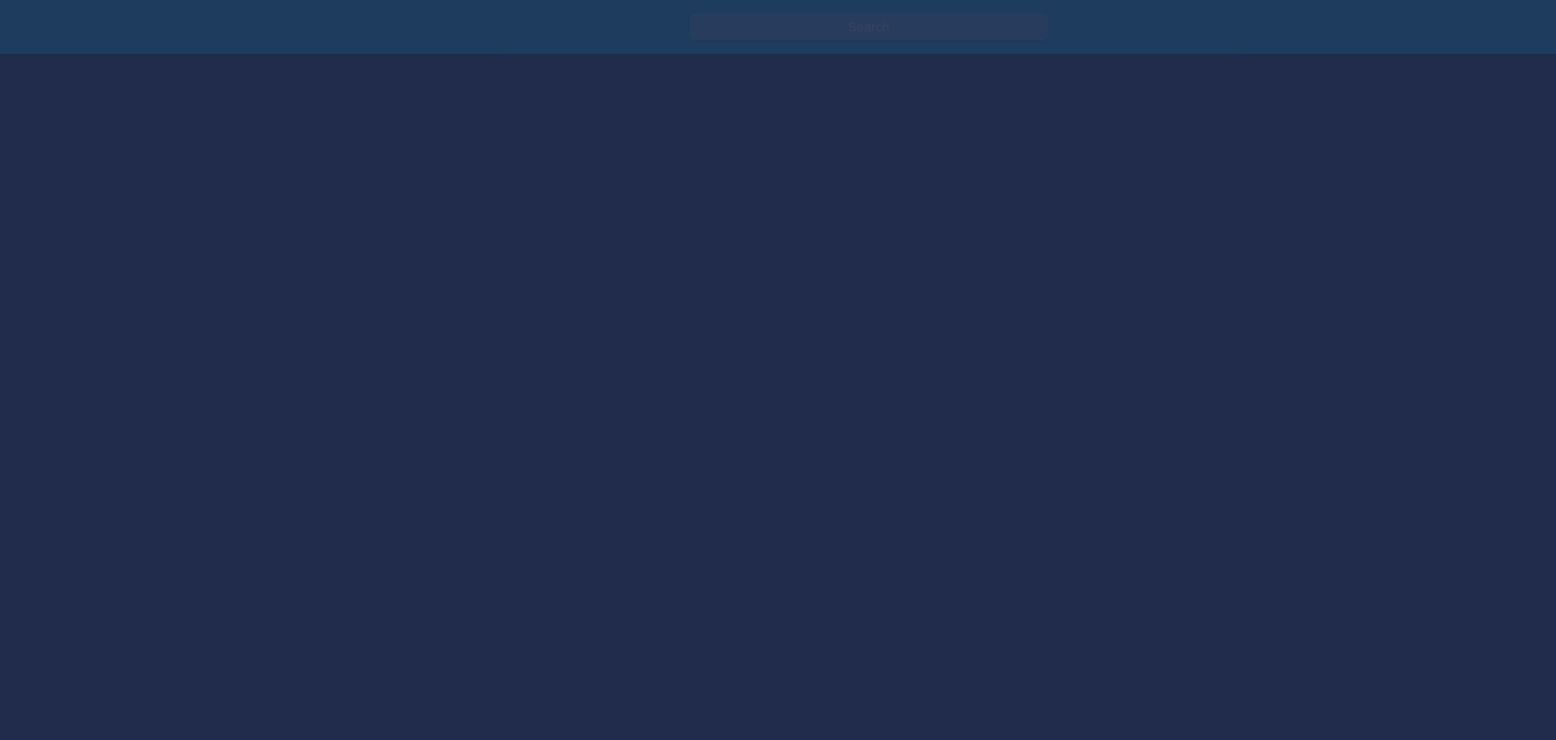
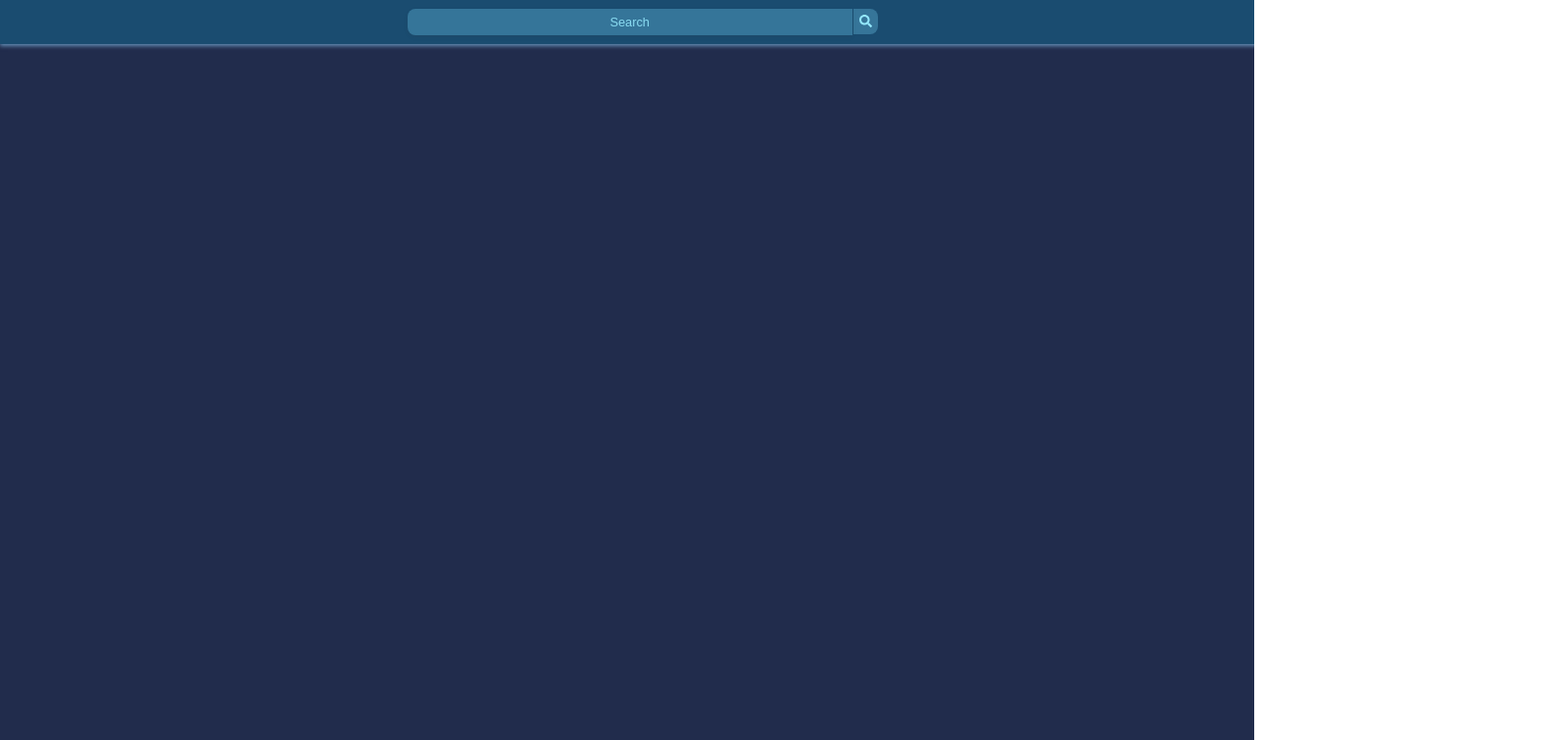
Before and after one commit to Farazdaq/Weather-Electricity-Analytics-System-Dashboard, a React (Vite) app in the folder weather-electricity-analytics-system-dashboard/: page / in a window 1280 px wide. Shown: the top 756 px of the page at 98% size, 1588 px wide, since content can reach past the window. Built offline with nearby package versions, Linux system fonts and the light colour scheme.

Commit message:
this is containing, search input and search button

```diff
--- a/weather-electricity-analytics-system-dashboard/package.json
+++ b/weather-electricity-analytics-system-dashboard/package.json
@@ -11,7 +11,8 @@
   },
   "dependencies": {
     "react": "^19.2.0",
-    "react-dom": "^19.2.0"
+    "react-dom": "^19.2.0",
+    "react-icons": "^5.5.0"
   },
   "devDependencies": {
     "@eslint/js": "^9.39.1",
--- a/weather-electricity-analytics-system-dashboard/src/assets/styles/theme.tsx
+++ b/weather-electricity-analytics-system-dashboard/src/assets/styles/theme.tsx
@@ -2,8 +2,8 @@
 const theme = {
   colors: {
     primary: "#93E7FB", // main brand color
-    primaryTransparent: "rgba(0, 204, 255, 1)",
-    inputPrimaryTransparent: "rgba(118, 212, 249, 0.9)",
+    primaryTransparent: "rgba(0, 204, 255, 0.2)",
+    inputPrimaryTransparent: "rgba(118, 212, 249, 0.3)",
     secondary: "#9333EA", // secondary accent
     success: "#10B981",
     danger: "#EF4444",
--- a/weather-electricity-analytics-system-dashboard/src/components/Search/Search.css
+++ b/weather-electricity-analytics-system-dashboard/src/components/Search/Search.css
@@ -1,13 +1,46 @@
 .search {
-  width: 200%;
-  height: 25px;
+  width: clamp(250px, 40vw, 450px); /* responsive width */
+  height: clamp(20px, 2vw, 25px); /* responsive height */
+  line-height: clamp(20px, 2vw, 25px); /* vertical align text */
   text-align: center;
   border: none;
   outline: none;
-  border-radius: 5px;
-  box-shadow: 0 1px 2px rgba(0, 0, 0, 0.2);
+  border-radius: 8px 0px 0px 8px;
+
+  color: #93e7fb; /* typing text color */
+  background-color: #93e7fb; /* background */
+
+  box-shadow: 0 2px 4px rgba(63, 63, 63, 0.1);
+
+  font-size: clamp(10px, 1vw, 13px); /* responsive text size */
 }
 
 .search::placeholder {
-  color: white !important;
+  color: #93e7fb !important;
+  opacity: 0.9;
 }
+
+.search-button {
+  height: clamp(22px, 2vw, 27px); /* responsive height */
+  width: clamp(22px, 2vw, 27px); /* responsive width */
+  display: flex; /* Enable flexbox */
+  align-items: center; /* Vertical centering */
+  justify-content: center; /* Horizontal centering */
+  padding: 1px; /* Adjust size */
+  border: none;
+  outline: none;
+  border-radius: 0px 8px 8px 0px;
+}
+.search-button:focus,
+.search-button:active {
+  outline: none; /* Remove focus ring */
+  border: none; /* Remove border on click */
+  box-shadow: none; /* Remove default browser shadow */
+  background-color: transparent; /* Keep background consistent */
+}
+
+.column-container {
+  display: flex; /* Enables Flexbox */
+  flex-direction: row; /* Arranges children vertically */
+  gap: 1px; /* Optional: space between children */
+}
--- a/weather-electricity-analytics-system-dashboard/src/components/Search/Search.tsx
+++ b/weather-electricity-analytics-system-dashboard/src/components/Search/Search.tsx
@@ -1,13 +1,24 @@
 import theme from "../../assets/styles/theme";
+import { FaSearch } from "react-icons/fa";
+
 import "./Search.css";
 function Search() {
   return (
+    <div className="column-container">
       <input
         type="text"
         className="search"
         placeholder="Search"
         style={{ backgroundColor: theme.colors.inputPrimaryTransparent }}
       ></input>
+
+      <button
+        className="search-button"
+        style={{ backgroundColor: theme.colors.inputPrimaryTransparent }}
+      >
+        <FaSearch size={13} style={{ color: theme.colors.primary }} />
+      </button>
+    </div>
   );
 }
 
--- a/weather-electricity-analytics-system-dashboard/src/layouts/Header/Header.css
+++ b/weather-electricity-analytics-system-dashboard/src/layouts/Header/Header.css
@@ -1,8 +1,12 @@
 .header {
-  align-items: center;
-  width: 198.5vh;
-  height: 55px;
-  opacity: 0.1;
-  justify-content: center;
+  width: 100%; /* full width on all screens */
+  height: clamp(45px, 3vw, 45px); /* responsive height */
+
   display: flex;
+  align-items: center; /* vertical centering */
+  justify-content: center; /* responsive horizontal spacing */
+
+  padding: 0 1rem; /* add breathing room */
+  background-color: #93e7fb;
+  box-shadow: 0 2px 4px rgba(143, 206, 251, 0.6);
 }
--- a/weather-electricity-analytics-system-dashboard/src/layouts/MainLayout/MainLayout.css
+++ b/weather-electricity-analytics-system-dashboard/src/layouts/MainLayout/MainLayout.css
@@ -1,34 +1,78 @@
-/* Whole screen container */
+/* =============================
+   RESET / GLOBAL STYLES
+============================= */
+
+#root {
+  width: 100%;
+  height: 100%;
+  max-width: 100%;
+  overflow-x: hidden; /* prevent horizontal scroll */
+}
+
+/* =============================
+   MAIN LAYOUT CONTAINER
+   (Full width + full height)
+============================= */
 .layout-container {
   display: flex;
   flex-direction: column;
-  height: 100vh;
-}
-
-/* Body container under header */
-.layout-body {
-  display: flex;
-  flex: 1;
+  width: 100%;
+  height: 100vh; /* Full screen height */
+  max-width: 100vw; /* Prevent overflow horizontally */
   overflow: hidden;
 }
 
-/* Content area next to sidebar */
+/* =============================
+   HEADER
+============================= */
+
+/* =============================
+   BODY (Sidebar + Content)
+============================= */
+.layout-body {
+  display: flex;
+  flex: 1; /* Takes all remaining height */
+  width: 100%;
+  min-height: 0; /* important for proper flex scrolling */
+  overflow: hidden;
+}
+
+/* =============================
+   SIDEBAR (Desktop)
+============================= */
+.sidebar {
+  width: clamp(180px, 18vw, 280px); /* Responsive width */
+  height: 100%; /* Match layout-body height */
+  background: #ffffff;
+  border-right: 1px solid #e3e3e3;
+  overflow-y: auto;
+  flex-shrink: 0; /* prevent shrinking */
+  transition: transform 0.3s ease;
+}
+
+/* =============================
+   CONTENT AREA (Fills remaining)
+============================= */
 .content-area {
   flex: 1;
-  padding: 20px;
+  width: 100%;
+  height: 100%;
+  padding: clamp(10px, 2vw, 24px);
   overflow-y: auto;
   background: #f5f5f5;
 }
 
-/* Mobile Sidebar */
+/* =============================
+   MOBILE SIDEBAR (Slide-in)
+============================= */
 @media (max-width: 768px) {
   .sidebar {
     position: fixed;
-    top: 60px; /* Under header */
+    top: 60px; /* Below header */
     left: 0;
-    bottom: 0;
+    height: calc(100vh - 60px);
+    width: 220px;
     transform: translateX(-100%);
-    width: 220px;
     z-index: 999;
   }
 
@@ -37,12 +81,15 @@
   }
 }
 
-/* Mobile menu button */
+/* =============================
+   MOBILE MENU BUTTON
+============================= */
 .menu-btn {
-  font-size: 24px;
+  font-size: 26px;
   background: none;
   border: none;
   color: white;
+  cursor: pointer;
 }
 
 @media (min-width: 768px) {
```
Also changed, not shown: weather-electricity-analytics-system-dashboard/src/components/AILearing/AILearing.css (added), weather-electricity-analytics-system-dashboard/src/components/Profile/Profile.css (added), 1 other file (tests, documents, lock files or other folders). Lines whose indentation alone changed are shown as unchanged.
